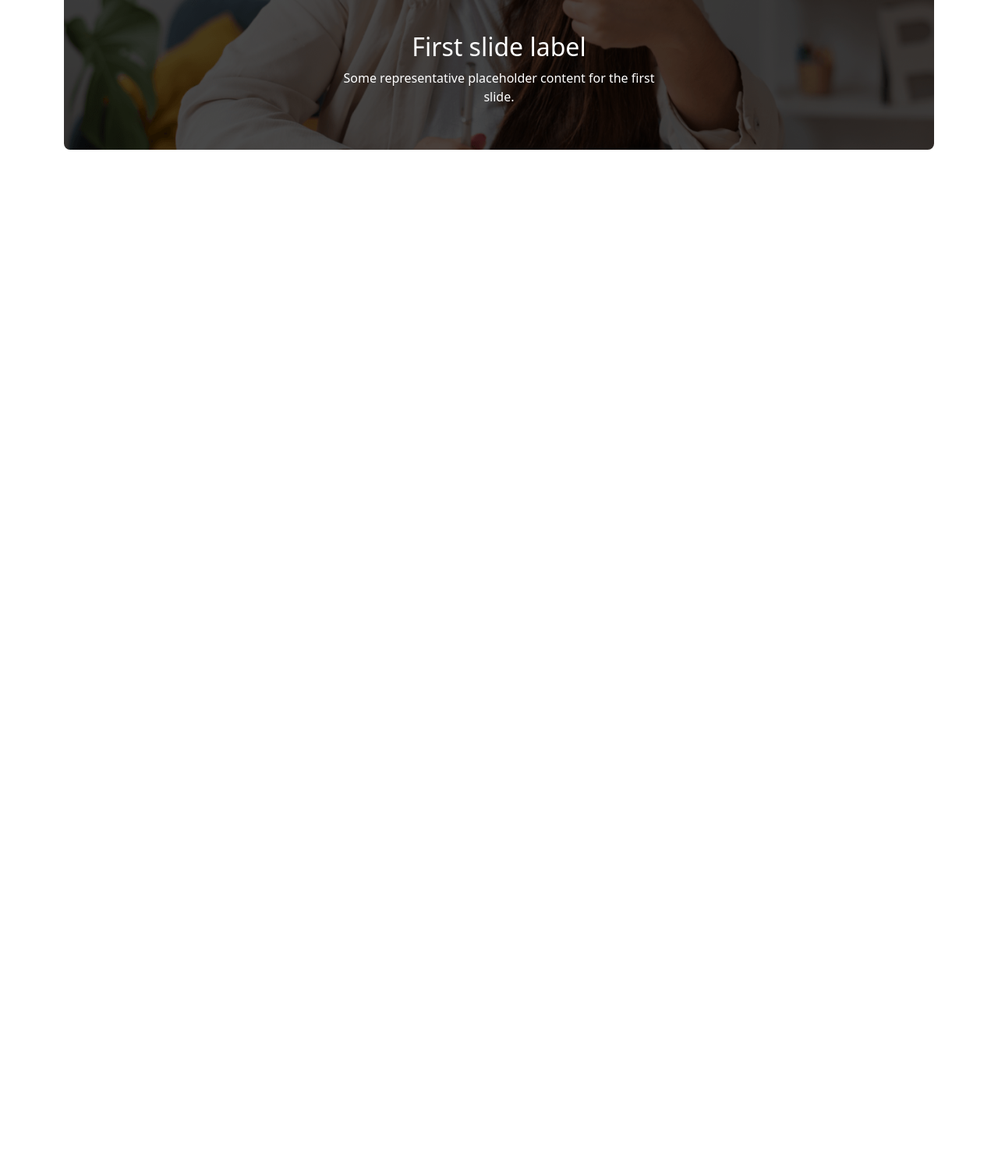
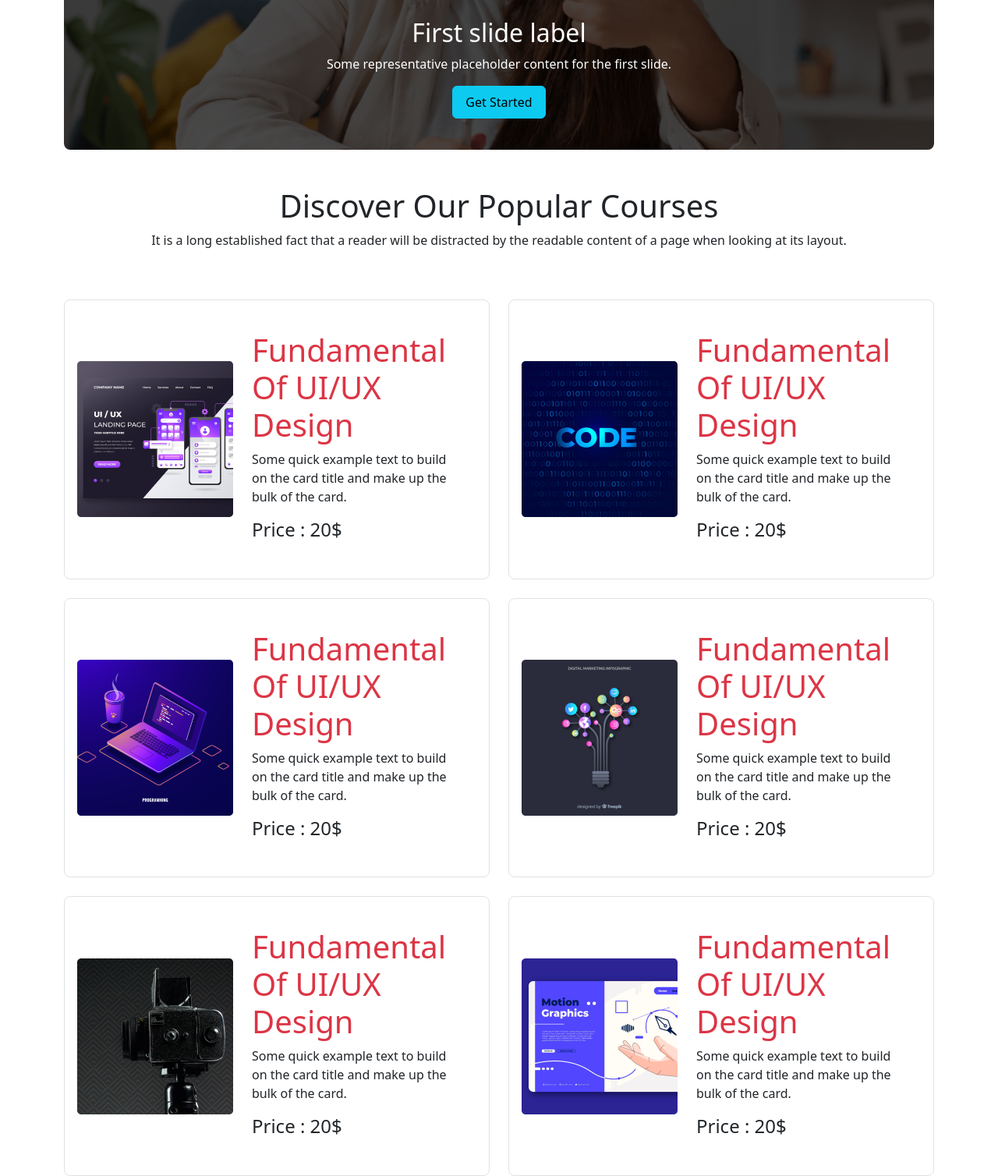
Before and after one commit to smrabiulislam/elearning-assignment-bt, a plain HTML site: page index.html in a window 1280 px wide. Shown: the part 488-1996 px from the top of the page at 78% size. Before the commit the page ends 800 px from the top, so only its background shows below. Drawn offline with nearby package versions, Linux system fonts and the light colour scheme.

Commit message:
Coursec section uploaded

```diff
--- a/index.html
+++ b/index.html
@@ -56,10 +56,10 @@
 
     <!-- For main section -->
 
-    <main>
+    <main class="container">
 
         <!-- For banner section -->
-        <section class="container">
+        <section>
             <div id="carouselExampleCaptions" class="carousel slide " data-bs-ride="false">
                 <div class="carousel-inner rounded-3">
                     <div class=" cero carousel-item active">
@@ -67,20 +67,23 @@
                         <div class="carousel-caption d-none d-md-block">
                             <h2>First slide label</h2>
                             <p>Some representative placeholder content for the first slide.</p>
+                            <button class="btn btn-info px-3 py-2">Get Started</button>
                         </div>
                     </div>
                     <div class=" cero carousel-item">
                         <img src="images/cover/cover-2.jpg" class="d-block w-100" alt="...">
-                        <div class="carousel-caption d-none d-md-block">
+                        <div class="carousel-caption  d-none d-md-block">
                             <h2>Second slide label</h2>
                             <p>Some representative placeholder content for the second slide.</p>
+                            <button class="btn btn-info px-3 py-2">Get Started</button>
                         </div>
                     </div>
                     <div class=" cero carousel-item">
                         <img src="images/cover/cover-3.jpg" class="d-block w-100" alt="...">
-                        <div class="carousel-caption d-none d-md-block">
+                        <div class="carousel-caption  d-none d-md-block">
                             <h2>Third slide label</h2>
                             <p>Some representative placeholder content for the third slide.</p>
+                            <button class="btn btn-info px-3 py-2">Get Started</button>
                         </div>
                     </div>
                 </div>
@@ -95,6 +98,94 @@
                     <span class="visually-hidden">Next</span>
                 </button>
             </div>
+
+        </section>
+        <section>
+            <div class="d-flex justify-content-center pt-5 pb-5">
+                <div>
+                    <h1 class="text-center">Discover Our Popular
+                        Courses</h1>
+                    <p class="text-center">It is a long established fact that a reader will be distracted by the
+                        readable
+                        content of a page when looking at its layout.</p>
+                </div>
+            </div>
+            <div class="row g-4">
+                <div class="col-lg-6 col-md-12 col-sm-12">
+                    <div class="p-3 border rounded-3 d-flex align-items-center justify-content-around ">
+                        <img class="" src="images/course/course-1.png" alt="">
+                        <div class="p-4">
+                            <h1 class="text-danger">Fundamental Of UI/UX Design</h1>
+                            <p>Some quick example text to build on the card title
+                                and make up the bulk of the card.
+                            </p>
+                            <h4>Price : 20$</h4>
+                        </div>
+                    </div>
+                </div>
+                <div class="col-lg-6 col-md-12 col-sm-12">
+                    <div class="p-3 border rounded-3 d-flex align-items-center justify-content-around">
+                        <img src="images/course/course-2.png" alt="">
+                        <div class="p-4">
+                            <h1 class="text-danger">Fundamental Of UI/UX Design</h1>
+                            <p>Some quick example text to build on the card title
+                                and make up the bulk of the card.
+                            </p>
+                            <h4>Price : 20$</h4>
+                        </div>
+                    </div>
+                </div>
+                <div class="col-lg-6 col-md-12 col-sm-12">
+                    <div class="p-3 border rounded-3 d-flex align-items-center justify-content-around">
+                        <img src="images/course/course-3.png" alt="">
+                        <div class="p-4">
+                            <h1 class="text-danger">Fundamental Of UI/UX Design</h1>
+                            <p>Some quick example text to build on the card title
+                                and make up the bulk of the card.
+                            </p>
+                            <h4>Price : 20$</h4>
+                        </div>
+                    </div>
+                </div>
+                <div class="col-lg-6 col-md-12 col-sm-12">
+                    <div class="p-3 border rounded-3 d-flex align-items-center justify-content-around">
+                        <img src="images/course/course-4.png" alt="">
+                        <div class="p-4">
+                            <h1 class="text-danger">Fundamental Of UI/UX Design</h1>
+                            <p>Some quick example text to build on the card title
+                                and make up the bulk of the card.
+                            </p>
+                            <h4>Price : 20$</h4>
+                        </div>
+                    </div>
+                </div>
+                <div class="col-lg-6 col-md-12 col-sm-12">
+                    <div class="p-3 border rounded-3 d-flex align-items-center justify-content-around">
+                        <img src="images/course/course-5.png" alt="">
+                        <div class="p-4">
+                            <h1 class="text-danger">Fundamental Of UI/UX Design</h1>
+                            <p>Some quick example text to build on the card title
+                                and make up the bulk of the card.
+                            </p>
+                            <h4>Price : 20$</h4>
+                        </div>
+                    </div>
+                </div>
+                <div class="col-lg-6 col-md-12 col-sm-12">
+                    <div class="p-3 border rounded-3 d-flex align-items-center justify-content-around">
+                        <img src="images/course/course-6.png" alt="">
+                        <div class="p-4">
+                            <h1 class="text-danger">Fundamental Of UI/UX Design</h1>
+                            <p>Some quick example text to build on the card title
+                                and make up the bulk of the card.
+                            </p>
+                            <h4>Price : 20$</h4>
+                        </div>
+                    </div>
+                </div>
+            </div>
+        </section>
+        <section>
 
         </section>
     </main>
--- a/style.css
+++ b/style.css
@@ -10,9 +10,3 @@
     right: 0;
     background: rgba(0, 0, 0, 0.7);
 }
-
-.carousel-caption {
-    bottom: 180px;
-    padding-left: 180px;
-    padding-right: 180px;
-}
```
